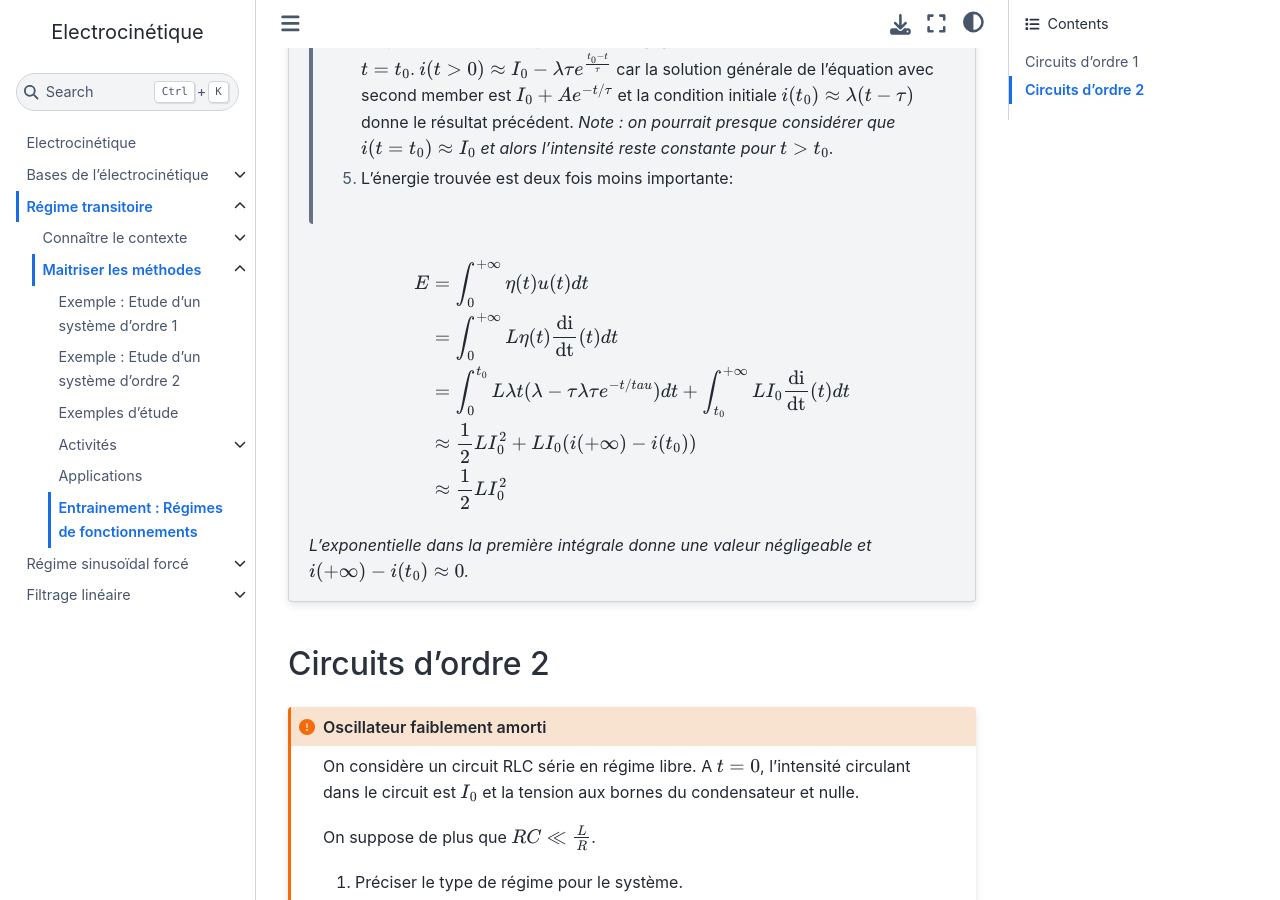
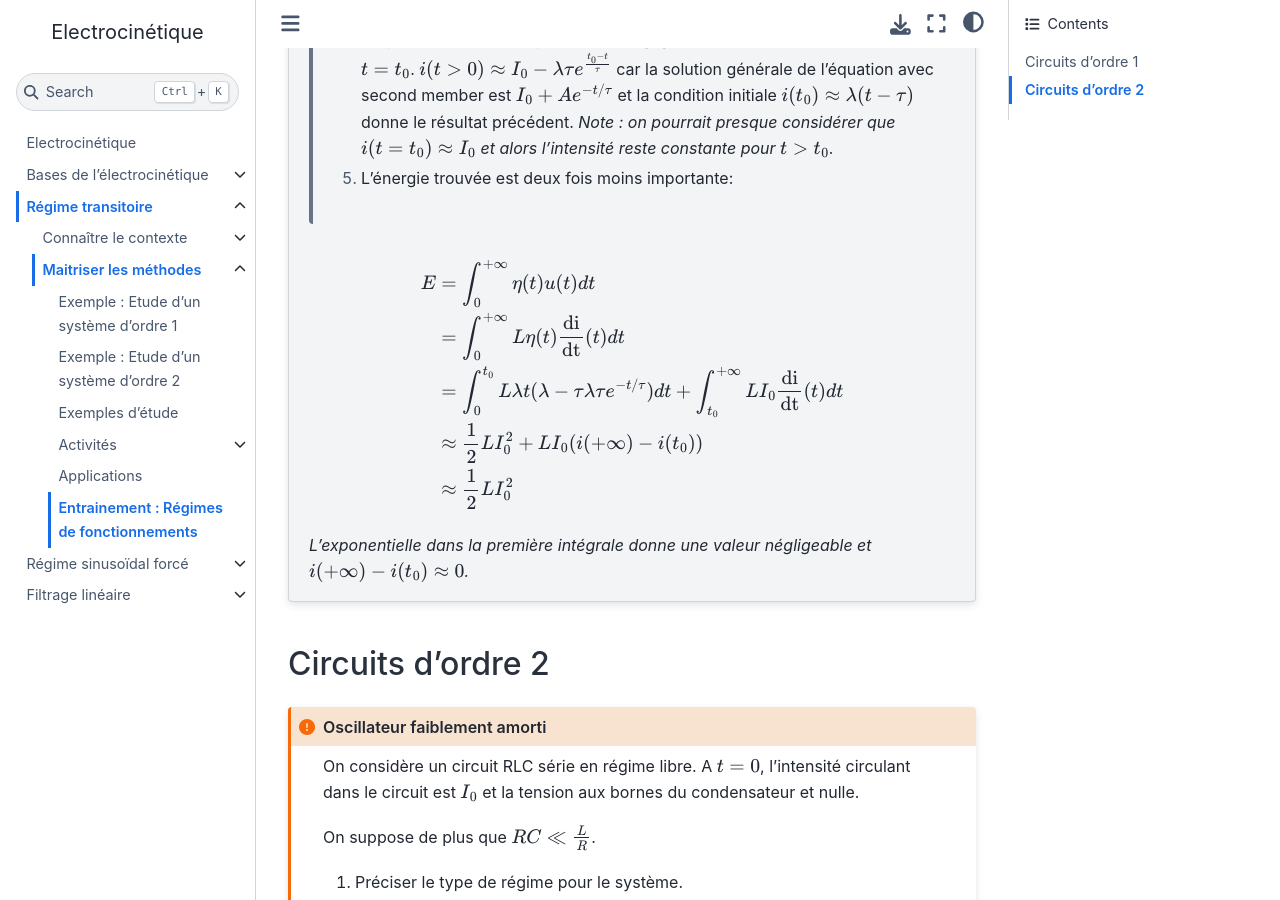
Before and after one commit to pcsi3physiquestan/electrocinetique_sources, a Jupyter Book: the page built from notebook/el_trans_td.md, in a window 1280 px wide and 900 px high, scrolled down 2364 px. Built offline with Jupyter Book 1.0.4 settings and Sphinx 7.4.7 and the Sphinx Book theme 1.1.4, drawn with Linux system fonts in a browser that asks for light colours.

Commit message:
Mise à jour automatique

```diff
--- a/notebook/el_trans_td.md
+++ b/notebook/el_trans_td.md
@@ -85,7 +85,7 @@ _Point utile pour cet exercice_
 \begin{align*}
   E &= \int_{0}^{+\infty}\eta(t) u(t) dt  \\
   &= \int_{0}^{+\infty} L\eta(t) \frac{\rm{d}i}{\rm{dt}}(t) dt \\
-  &= \int_{0}^{t_0} L\lambda t (\lambda - \tau \lambda \tau e^{-t/tau}) dt + \int_{t_0}^{+\infty} LI_0 \frac{\rm{d}i}{\rm{dt}}(t) dt \\
+  &= \int_{0}^{t_0} L\lambda t (\lambda - \tau \lambda \tau e^{-t/\tau}) dt + \int_{t_0}^{+\infty} LI_0 \frac{\rm{d}i}{\rm{dt}}(t) dt \\
   &\approx \frac{1}{2}L I_0 ^2 + LI_0 (i(+\infty) - i(t_0)) \\
   &\approx \frac{1}{2}L I_0 ^2\\
 \end{align*}
```
